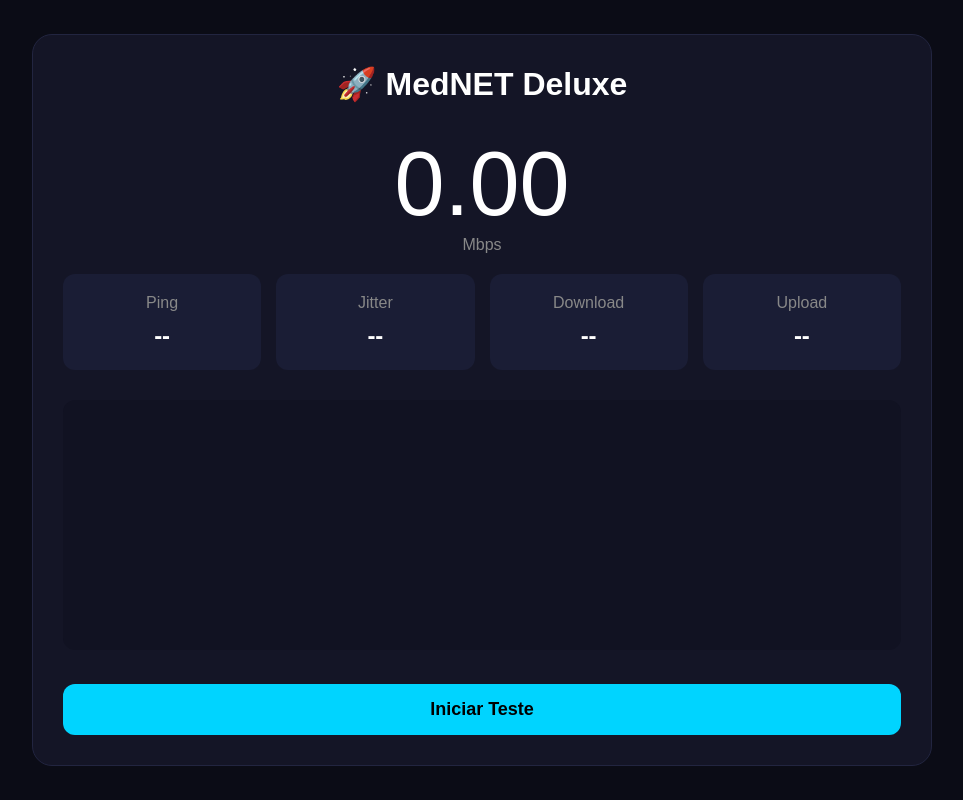
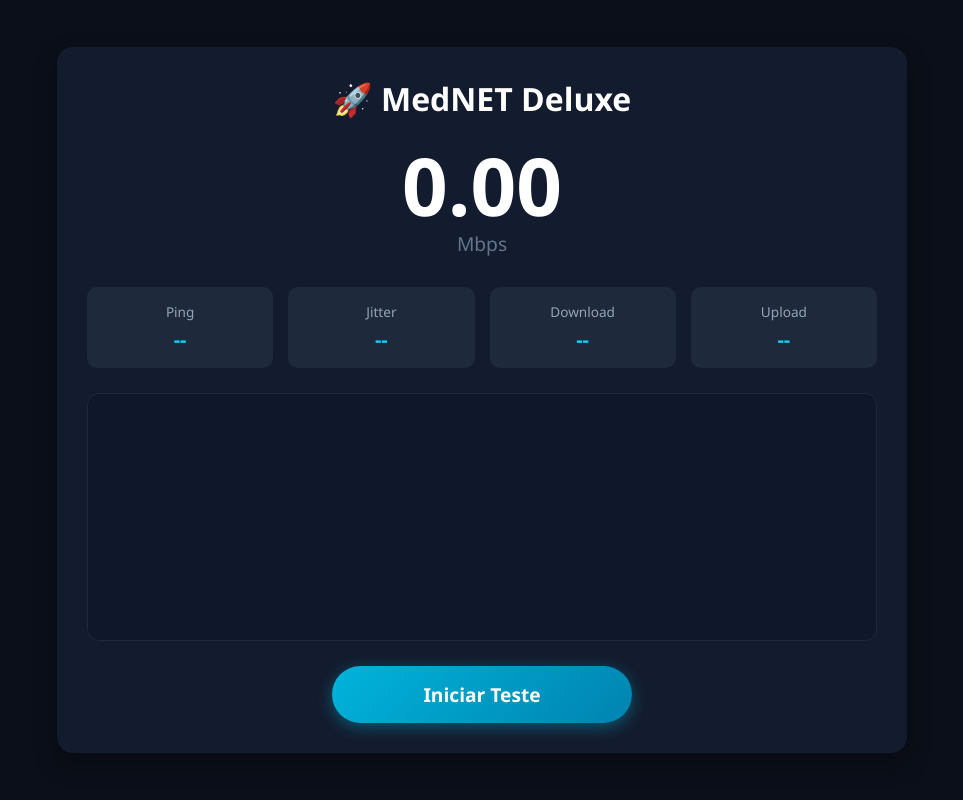
Before and after one commit to luizfelizardo/MedNet, a plain HTML site: page frontend/index.html in a window 1280 px wide. Shown: the whole page, without its empty margins (158-1121 px from the left). Drawn offline with Linux system fonts and the light colour scheme.

Commit message:
Prod: Correcao estrutural completa do canvas CSS e upload otimizado

```diff
--- a/frontend/app.js
+++ b/frontend/app.js
@@ -9,21 +9,23 @@ const startBtn = document.getElementById("startBtn");
 const canvas = document.getElementById("chart");
 const ctx = canvas.getContext("2d");
 
+// Forçar dimensões físicas de renderização do canvas
 canvas.width = 800;
 canvas.height = 250;
+ctx.imageSmoothingEnabled = true;
 
 let chartData = [];
 let animationFrameId = null;
 
 // --- FUNÇÃO DO GRÁFICO DINÂMICO GRADIENTE COM GRADE ---
 function drawChart() {
-    // Fundo escuro semi-transparente para dar contraste às linhas
-    ctx.fillStyle = "rgba(15, 23, 42, 0.8)";
+    // Fundo sólido escuro para total contraste contra o CSS externo
+    ctx.fillStyle = "#0f172a";
     ctx.fillRect(0, 0, canvas.width, canvas.height);
 
     const padding = 40;
 
-    // Desenhar Linhas de Grade de Fundo (Estilo Painel Profissional)
+    // Desenhar Linhas de Grade de Fundo (Visual de Osciloscópio)
     ctx.strokeStyle = "rgba(255, 255, 255, 0.05)";
     ctx.lineWidth = 1;
     for (let i = padding; i < canvas.width - padding; i += 100) {
@@ -43,13 +45,13 @@ function drawChart() {
 
     // Criar o gradiente azul neon para preenchimento abaixo da linha
     let gradient = ctx.createLinearGradient(0, 0, 0, canvas.height);
-    gradient.addColorStop(0, "rgba(0, 240, 255, 0.3)");
+    gradient.addColorStop(0, "rgba(0, 240, 255, 0.35)");
     gradient.addColorStop(1, "rgba(0, 240, 255, 0)");
 
     ctx.beginPath();
     const maxVal = Math.max(...chartData, 10);
 
-    // Mapear e desenhar a linha do gráfico
+    // Mapear pontos no espaço exato de 800x250
     for (let i = 0; i < chartData.length; i++) {
         const x = (i / (chartData.length - 1 || 1)) * (canvas.width - padding * 2) + padding;
         const y = canvas.height - ((chartData[i] / maxVal) * (canvas.height - padding * 2) + padding);
@@ -61,12 +63,12 @@ function drawChart() {
         }
     }
 
-    // Configuração da Linha Neon Ciano Viva
+    // Configuração e renderização da Linha Neon Ciano Viva
     ctx.strokeStyle = "#00f0ff";
     ctx.lineWidth = 4;
     ctx.stroke();
 
-    // Pintar o preenchimento por baixo da linha
+    // Fechar área do gradiente
     const firstX = padding;
     const lastX = (canvas.width - padding * 2) + padding;
     ctx.lineTo(lastX, canvas.height - padding);
@@ -74,7 +76,7 @@ function drawChart() {
     ctx.fillStyle = gradient;
     ctx.fill();
 
-    // Loop contínuo de renderização por quadro
+    // Loop contínuo de renderização por quadro de animação
     animationFrameId = requestAnimationFrame(drawChart);
 }
 
@@ -125,7 +127,7 @@ async function runDownloadTest() {
                 const currentMbps = ((loadedBytes * 8) / 1000000) / duration;
                 speedEl.innerText = currentMbps.toFixed(2);
                 downloadEl.innerText = `${currentMbps.toFixed(2)} Mbps`;
-                chartData.push(currentMbps); // Adiciona ao gráfico instantaneamente
+                chartData.push(currentMbps);
             }
         }
     } catch (e) {
@@ -135,12 +137,12 @@ async function runDownloadTest() {
 
 // --- TESTE DE UPLOAD (EM RAJADAS DE BLOCOS SEGUROS) ---
 async function runUploadTest() {
-    // Envia blocos de 1 Megabyte repetidamente por 5 segundos
+    // Blocos leves de 1MB evitam o estouro de timeout do servidor gratuito
     const blobSize = 1 * 1024 * 1024;
     const blobData = new Blob([new Uint8Array(blobSize)]);
 
     let totalBytesUploaded = 0;
-    const testDuration = 5000;
+    const testDuration = 5000; // Limite fixo de 5 segundos
     const startTime = performance.now();
 
     while (performance.now() - startTime < testDuration) {
@@ -157,7 +159,7 @@ async function runUploadTest() {
 
             speedEl.innerText = currentMbps.toFixed(2);
             uploadEl.innerText = `${currentMbps.toFixed(2)} Mbps`;
-            chartData.push(currentMbps); // Alimenta o gráfico no upload também
+            chartData.push(currentMbps);
 
         } catch (e) {
             console.error("Erro no envio de bloco de upload", e);
@@ -169,7 +171,7 @@ async function runUploadTest() {
     animationFrameId = null;
 }
 
-// --- GATILHO ---
+// --- CONTROLE DOS TESTES ---
 startBtn.addEventListener("click", async () => {
     startBtn.disabled = true;
     startBtn.innerText = "Testando...";
@@ -181,7 +183,7 @@ startBtn.addEventListener("click", async () => {
     await runPingTest();
     await runDownloadTest();
 
-    await new Promise(r => setTimeout(r, 1000)); // Pequena pausa de estabilização
+    await new Promise(r => setTimeout(r, 1000));
 
     await runUploadTest();
 
--- a/frontend/style.css
+++ b/frontend/style.css
@@ -1,116 +1,134 @@
-*{
-    margin:0;
-    padding:0;
-    box-sizing:border-box;
+/* Configurações Globais */
+* {
+    margin: 0;
+    padding: 0;
+    box-sizing: border-box;
+    font-family: 'Segoe UI', Tahoma, Geneva, Verdana, sans-serif;
 }
 
-body{
-    background:#0b0c16;
-    color:white;
-    font-family:Arial, sans-serif;
-
-    display:flex;
-    justify-content:center;
-    align-items:center;
-
-    min-height:100vh;
+body {
+    background-color: #0b0f19;
+    color: #ffffff;
+    display: flex;
+    justify-content: center;
+    align-items: center;
+    min-height: 100vh;
+    padding: 20px;
 }
 
-.container{
-    width:95%;
-    max-width:900px;
-
-    background:#141526;
-
-    border:1px solid #222540;
-
-    border-radius:20px;
-
-    padding:30px;
+.container {
+    background-color: #131c2e;
+    border-radius: 16px;
+    padding: 30px;
+    width: 100%;
+    max-width: 850px;
+    box-shadow: 0 10px 25px rgba(0, 0, 0, 0.3);
+    text-align: center;
 }
 
-h1{
-    text-align:center;
-    margin-bottom:30px;
+h1 {
+    font-size: 2rem;
+    margin-bottom: 25px;
+    color: #ffffff;
 }
 
-.speed-box{
-    text-align:center;
+/* Painel de Velocidade Atual */
+.speed-box {
+    margin-bottom: 30px;
 }
 
-.speed-value{
-    font-size:90px;
-    font-weight:200;
+.speed-value {
+    font-size: 5rem;
+    font-weight: bold;
+    color: #ffffff;
+    line-height: 1;
 }
 
-.speed-unit{
-    color:#888;
-    margin-bottom:20px;
+.speed-unit {
+    font-size: 1.2rem;
+    color: #64748b;
+    margin-top: 5px;
 }
 
-.stats{
-    display:grid;
-
-    grid-template-columns:
-    repeat(auto-fit,minmax(150px,1fr));
-
-    gap:15px;
-
-    margin-top:20px;
+/* Grid de Estatísticas */
+.stats {
+    display: grid;
+    grid-template-columns: repeat(4, 1fr);
+    gap: 15px;
+    margin-bottom: 25px;
 }
 
-.card{
-    background:#1a1d35;
-
-    padding:20px;
-
-    border-radius:12px;
-
-    text-align:center;
+.card {
+    background-color: #1e293b;
+    padding: 15px;
+    border-radius: 10px;
+    display: flex;
+    flex-direction: column;
+    align-items: center;
 }
 
-.card span{
-    display:block;
-    color:#888;
-    margin-bottom:10px;
+.card span {
+    font-size: 0.85rem;
+    color: #94a3b8;
+    margin-bottom: 5px;
 }
 
-.card strong{
-    font-size:24px;
+.card strong {
+    font-size: 1.25rem;
+    color: #00d4ff;
 }
 
-canvas{
-    width:100%;
-    height:250px;
-
-    margin-top:30px;
-
-    background:#111222;
-
-    border-radius:12px;
+/* --- FIX: CONTAINER E CANVAS DO GRÁFICO --- */
+.chart-container {
+    width: 100%;
+    max-width: 800px;
+    margin: 25px auto;
+    background-color: #0f172a;
+    border-radius: 12px;
+    overflow: hidden;
+    border: 1px solid #1e293b;
 }
 
-button{
-    width:100%;
-    margin-top:30px;
-
-    border:none;
-
-    background:#00d4ff;
-
-    color:#000;
-
-    font-size:18px;
-
-    font-weight:bold;
-
-    padding:15px;
-
-    border-radius:12px;
-
-    cursor:pointer;
+#chart {
+    display: block;
+    width: 100%;
+    height: auto; /* Mantém a proporção de 800x250 definida no HTML */
 }
 
-button:hover{
-    opacity:.9;
+/* Botão de Ação */
+button {
+    background: linear-gradient(135deg, #00b4db, #0083b0);
+    color: white;
+    border: none;
+    padding: 15px 40px;
+    font-size: 1.2rem;
+    font-weight: bold;
+    border-radius: 50px;
+    cursor: pointer;
+    transition: all 0.3s ease;
+    width: 100%;
+    max-width: 300px;
+    box-shadow: 0 4px 15px rgba(0, 180, 219, 0.4);
 }
+
+button:hover:not(:disabled) {
+    transform: translateY(-2px);
+    box-shadow: 0 6px 20px rgba(0, 180, 219, 0.6);
+}
+
+button:disabled {
+    background: #334155;
+    color: #64748b;
+    cursor: not-allowed;
+    box-shadow: none;
+}
+
+/* Responsividade Básica */
+@media (max-width: 600px) {
+    .stats {
+        grid-template-columns: repeat(2, 1fr);
+    }
+    .speed-value {
+        font-size: 3.5rem;
+    }
+}
```
Also changed, not shown: backend/server.js (+5 -5 lines).
